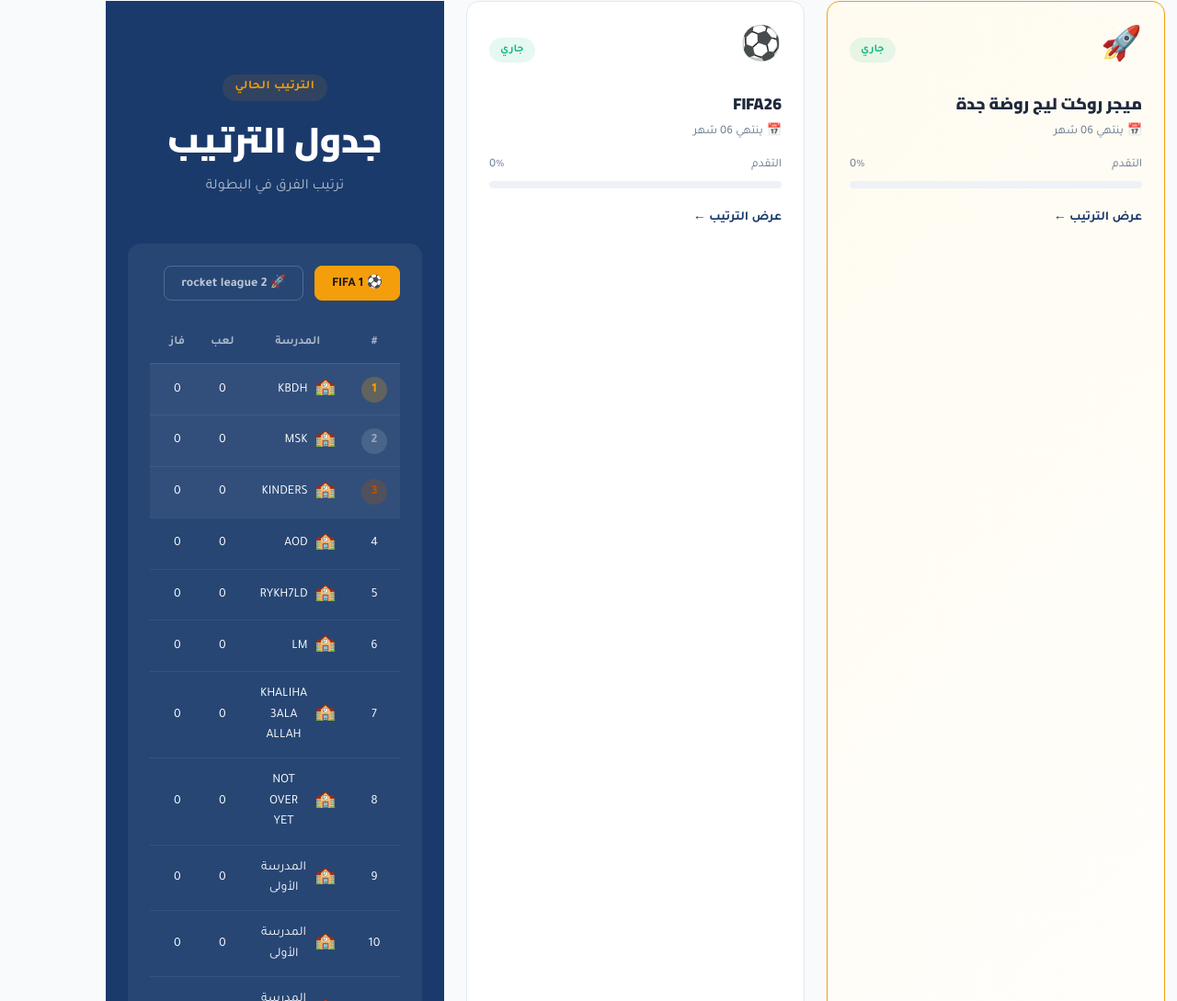
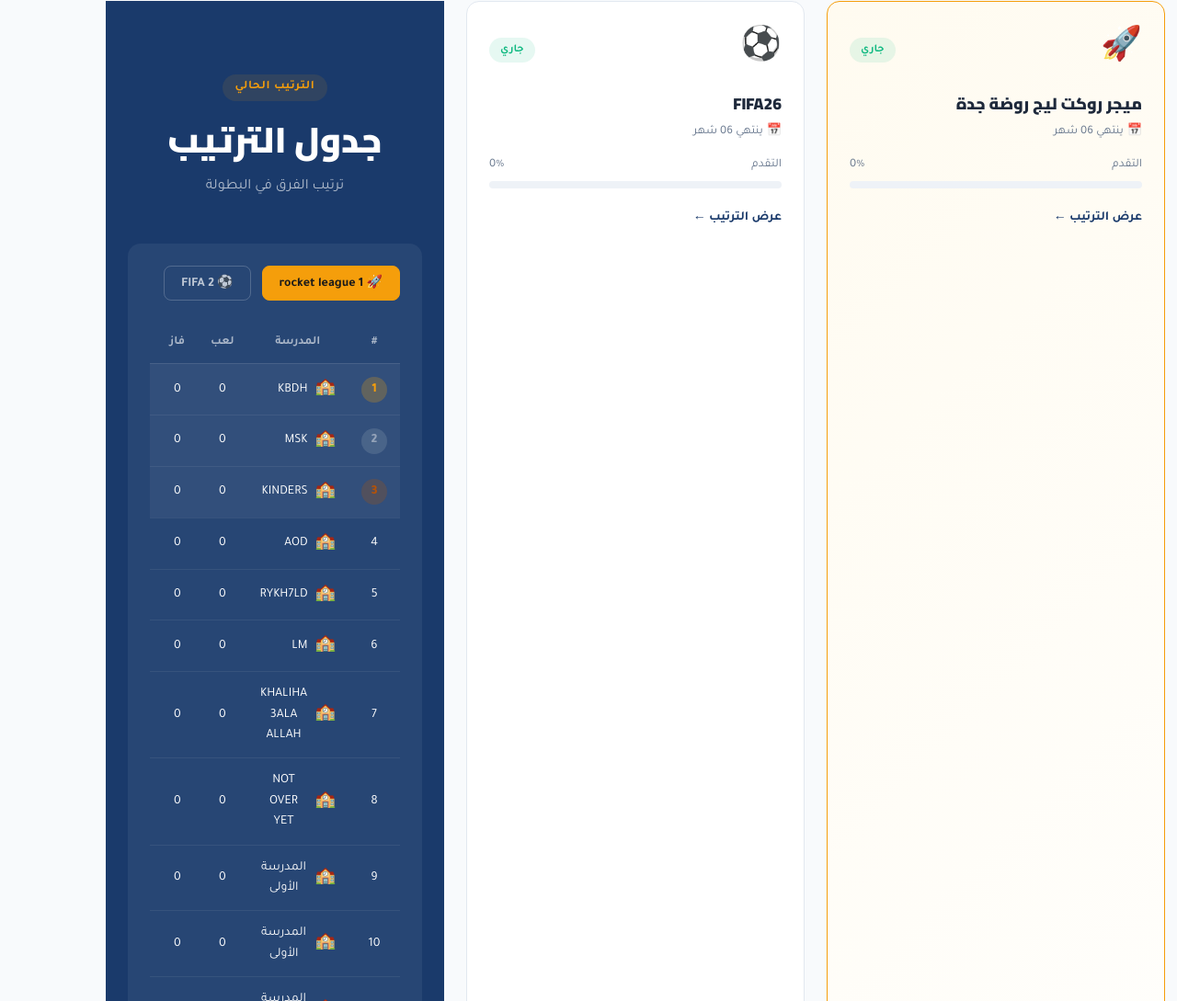
Before and after one commit to Ahmed-Daggas/-, a plain HTML site: page index.html in a window 1280 px wide. Shown: the part 1063-2152 px from the top of the page at 92% size. Drawn offline with Linux system fonts and the light colour scheme.

Commit message:
Update index.html

```diff
--- a/index.html
+++ b/index.html
@@ -192,8 +192,8 @@
         البيانات تُعدَّل في script.js في قسم standingsData
       -->
       <div class="standings-filters">
-        <button class="filter-btn active" onclick="filterStandings('sport1', event)">⚽ FIFA 1</button>
-        <button class="filter-btn" onclick="filterStandings('sport2', event)">🚀 rocket league 2</button>
+        <button class="filter-btn active" onclick="filterStandings('sport1', event)">🚀 rocket league 1</button>
+        <button class="filter-btn" onclick="filterStandings('sport2', event)">⚽ FIFA 2</button>
       </div>
 
       <div class="standings-table-wrap">
```
